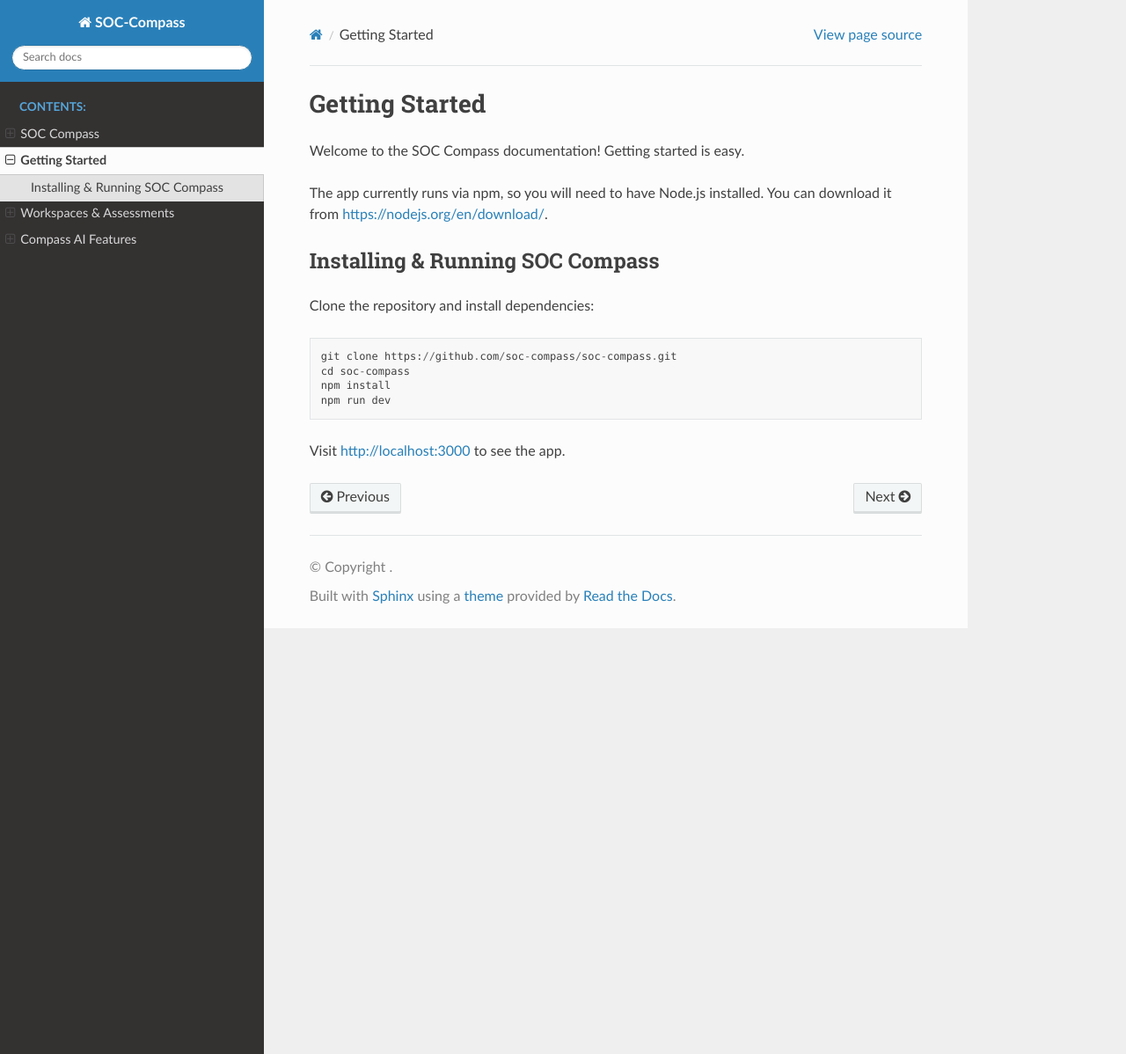
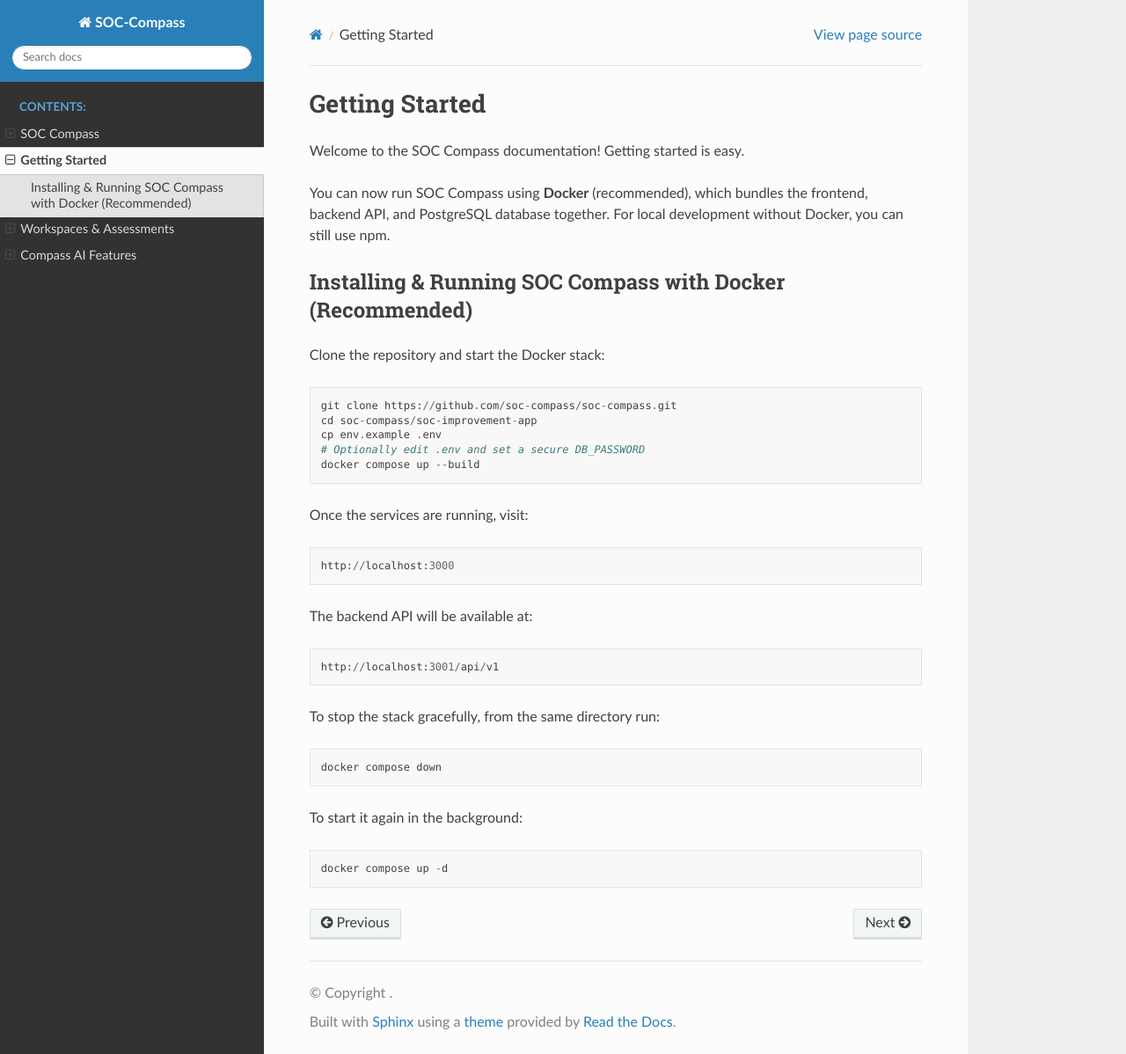
Before and after one commit to mikecybersec/SOC-Compass, a Sphinx documentation site: the page built from docs/getting_started.rst, in a window 1280 px wide and 1198 px high. Shown: the whole window at 88% size. Built offline with Sphinx 7.4.7 and the Read the Docs theme 3.1.0, drawn with Linux system fonts in a browser that asks for light colours.

Commit message:
Update getting_started.rst to include Docker setup for SOC Compass, enhancing installation instructions and providing guidance for local development.

```diff
--- a/docs/getting_started.rst
+++ b/docs/getting_started.rst
@@ -3,17 +3,34 @@
 
 Welcome to the SOC Compass documentation! Getting started is easy.
 
-The app currently runs via npm, so you will need to have Node.js installed. You can download it from https://nodejs.org/en/download/.
+You can now run SOC Compass using **Docker** (recommended), which bundles the
+frontend, backend API, and PostgreSQL database together. For local development
+without Docker, you can still use npm.
 
 -----------------
-Installing & Running SOC Compass
+Installing & Running SOC Compass with Docker (Recommended)
 -----------------
 
-Clone the repository and install dependencies::
+Clone the repository and start the Docker stack::
 
     git clone https://github.com/soc-compass/soc-compass.git
-    cd soc-compass
-    npm install
-    npm run dev
+    cd soc-compass/soc-improvement-app
+    cp env.example .env
+    # Optionally edit .env and set a secure DB_PASSWORD
+    docker compose up --build
 
-Visit http://localhost:3000 to see the app.
+Once the services are running, visit::
+
+    http://localhost:3000
+
+The backend API will be available at::
+
+    http://localhost:3001/api/v1
+
+To stop the stack gracefully, from the same directory run::
+
+    docker compose down
+
+To start it again in the background::
+
+    docker compose up -d
```
